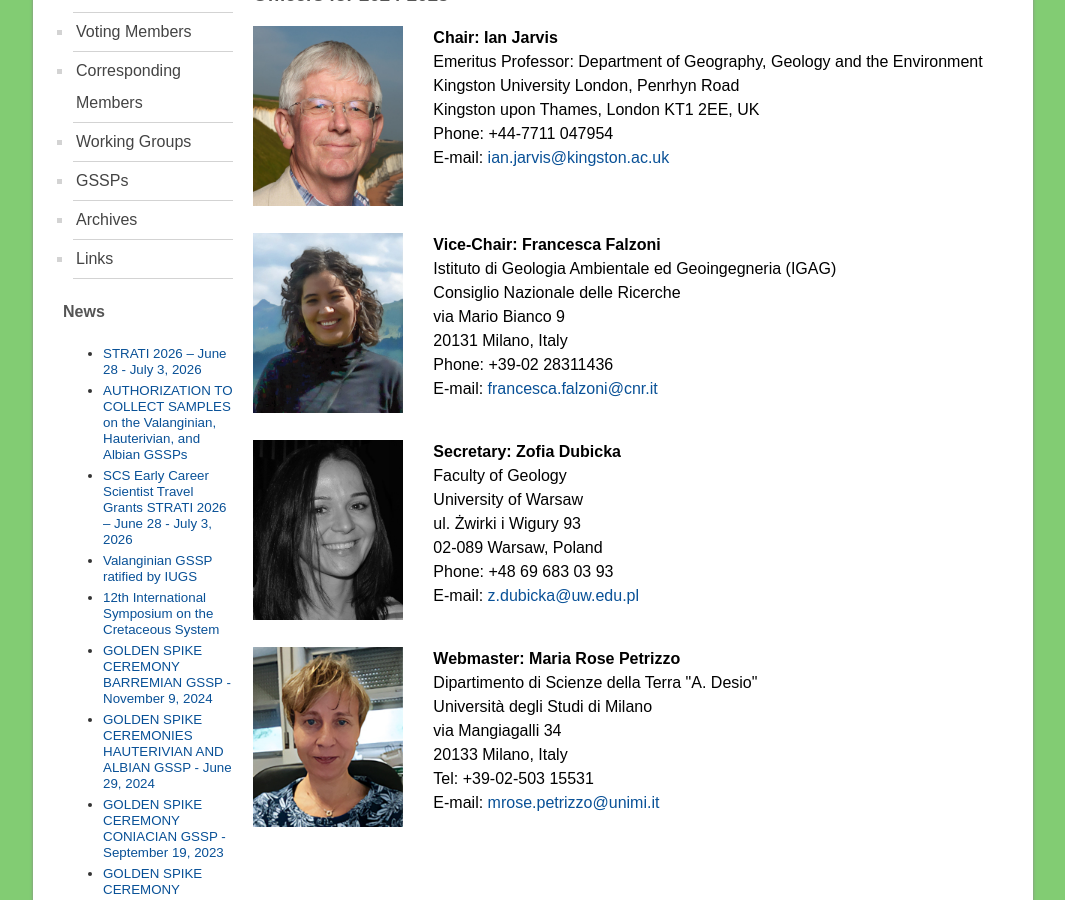
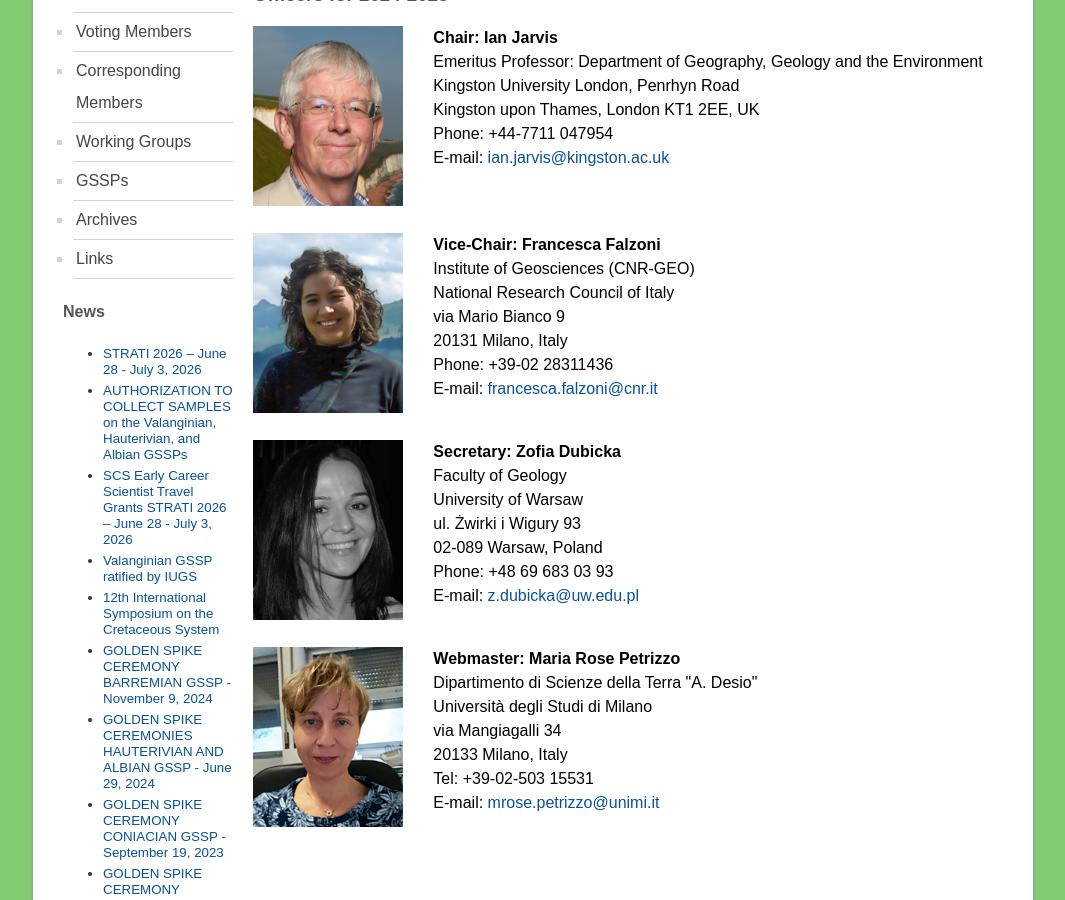
Before and after one commit to i-c-stratigraphy/subcommission-cretaceous, a Jekyll site: the page built from pages/officers.md, in a window 1280 px wide and 900 px high, scrolled down 485 px. Shown: the whole window, without its empty margins (107-1172 px from the left). Built offline with Jekyll 4.4.1, drawn with Linux system fonts in a browser that asks for light colours.

Commit message:
Update officers.md

```diff
--- a/pages/officers.md
+++ b/pages/officers.md
@@ -25,8 +25,8 @@ permalink: /officers
     </div>
     <div style="grid-row:2; grid-column:2;">
         <strong>Vice-Chair: Francesca Falzoni</strong><br />
-        Istituto di Geologia Ambientale ed Geoingegneria (IGAG)<br />
-        Consiglio Nazionale delle Ricerche<br />
+        Institute of Geosciences (CNR-GEO)<br />
+        National Research Council of Italy<br />
         via Mario Bianco 9<br />
         20131 Milano, Italy<br />
         Phone: +39-02 28311436<br />
```
